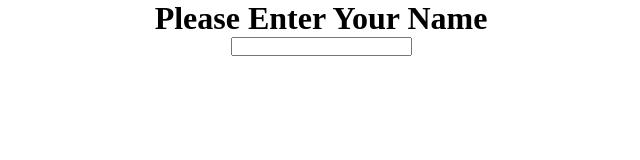
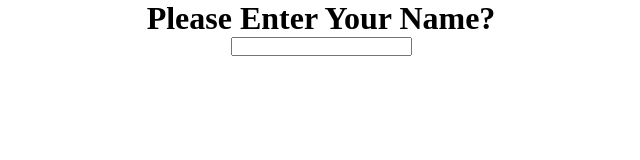
Before and after one commit to WebAhead7/memory-game, a plain HTML site: page src/userinput.html in a window 1280 px wide. Shown: the whole page, without its empty margins (319-959 px from the left). Drawn offline with Linux system fonts and the light colour scheme.

Commit message:
changing the title Relates #3

```diff
--- a/src/userinput.html
+++ b/src/userinput.html
@@ -7,7 +7,7 @@
     <link rel="stylesheet" href="userinput.css" />
   </head>
   <body>
-    <h1>Please Enter Your Name</h1>
+    <h1>Please Enter Your Name?</h1>
     <input type="text" />
     <script src="userinput.js"></script>
   </body>
```
